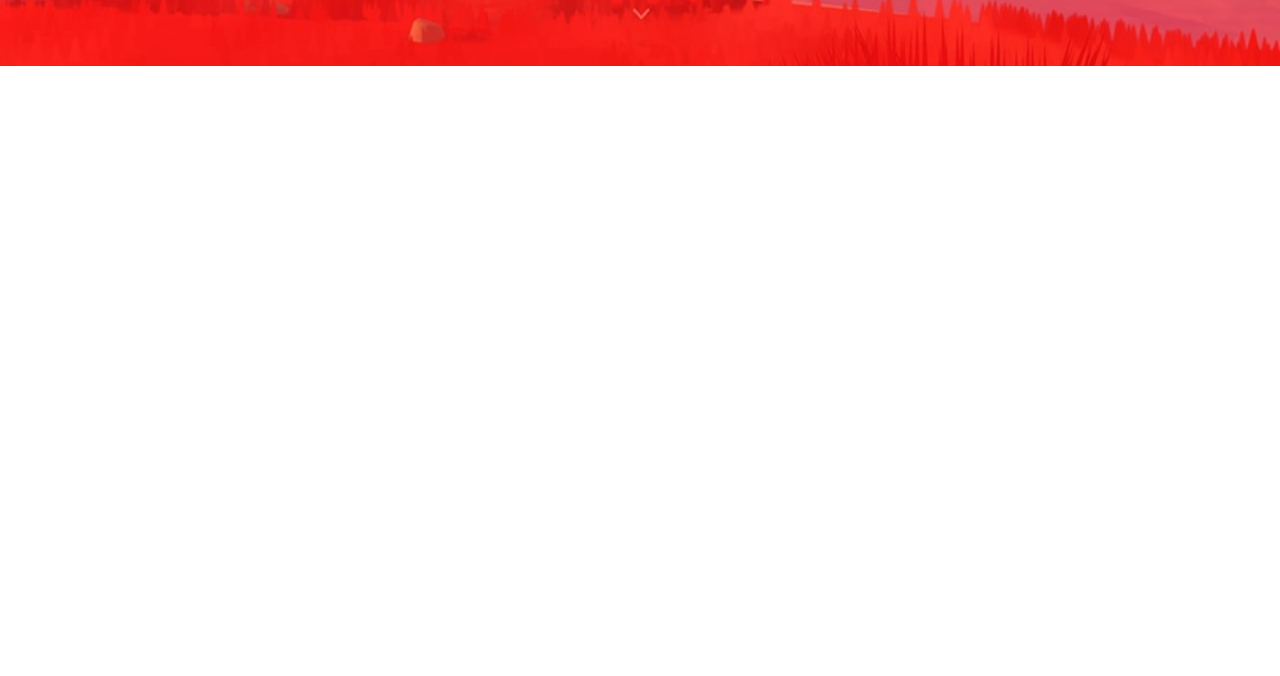
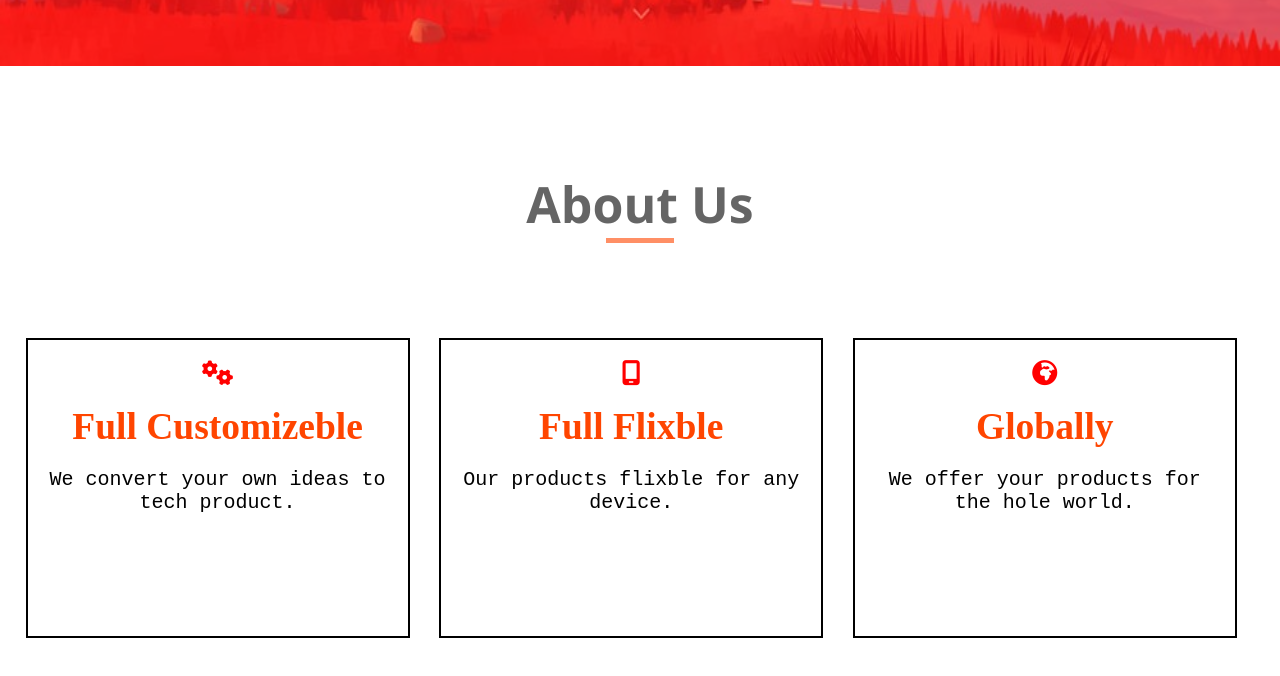
Before and after one commit to Ahmed101Mohammed/tech-produ, a plain HTML site: page index.html in a window 1280 px wide. Shown: the part 734-1410 px from the top of the page. Before the commit the page ends 800 px from the top, so only its background shows below. Drawn offline with Linux system fonts and the light colour scheme.

Commit message:
Add about section. In this section I creat new general calsses: - section. - card. The section contaiin: - The title of the section. - Three cards.

```diff
--- a/index.html
+++ b/index.html
@@ -24,7 +24,7 @@
            <div class="nav-par">
                <ul>
                    <li><a href="#home">Home</a></li>
-                   <li><a href="#">About</a></li>
+                   <li><a href="#about">About</a></li>
                    <li><a href="#">Portfolio</a></li>
                    <li><a href="#">Services</a></li>
                    <li><a href="#">Prices</a></li>
@@ -56,4 +56,62 @@
                 </div>
             </div>
         </div>
+
+    <!-- Section: About -->
+        <div id="about" class="about">
+            <div class="container">
+                <div class="section">
+                    <h2 class="title">
+                        About Us
+                    </h2>
+                </div>
+                <div class="content">
+                    <div class="card">
+                        <div class="icon">
+                            <i class="fa-solid fa-gears"></i>
+                        </div>
+                        <div class="title">
+                            <h2>Full Customizeble</h2>
+                        </div>
+
+                        <div class="details">
+                            <p>
+                                We convert your own ideas to  tech product.
+                            </p>
+                        </div>
+                    </div>
+
+                    <div class="card">
+                        <div class="icon">
+                            <i class="fa-solid fa-mobile-screen"></i>
+                        </div>
+                        <div class="title">
+                            <h2>Full Flixble</h2>
+                        </div>
+
+                        <div class="details">
+                            <p>
+                                Our products flixble for any device.
+                            </p>
+                        </div>
+                    </div>
+
+                    <div class="card">
+                        <div class="icon">
+                            <i class="fa-solid fa-earth-africa"></i>
+                        </div>
+                        <div class="title">
+                            <h2>Globally</h2>
+                        </div>
+
+                        <div class="details">
+                            <p>
+                                We offer your products for the hole world.
+                            </p>
+                        </div>
+                    </div>
+                </div>
+            </div>
+        </div>
+    </body>
 </html>
--- a/style/general.css
+++ b/style/general.css
@@ -25,3 +25,106 @@ a
     color: black;
     text-decoration: none;
 }
+
+/* for sectin class */
+.section .title
+{
+    font-size: 50px;
+    font-family:'Segoe UI', Tahoma, Geneva, Verdana, sans-serif;
+    position: relative;
+    text-align: center;
+    width: fit-content;
+    margin: auto;
+    margin-bottom: 100px;
+    opacity: 0.6;
+    cursor: default;
+}
+
+.section .title::after
+{
+    display: block;
+    content: "";
+    width: 30%;
+    left: calc(50% - 15%);
+    height: 5px;
+    background-color: orangered;
+    position: absolute;
+
+}
+
+
+/* for card class */
+.card
+{
+    display: inline-block;
+    width: 30%;
+    border: 2px black solid;
+    height: 300px;
+    padding: 20px;
+    cursor: pointer;
+    margin-left: 2%;
+    transition: 0.6s;
+    position: relative;
+
+}
+
+.card .icon
+{
+    color: red;
+    text-align: center;
+    font-size: 25px;
+    transition: 0.6s;
+
+}
+
+.card .title
+{
+    text-align: center;
+    font-size: 25px;
+    color: orangered;
+    margin: 20px 0px;
+    transition: 1s;
+}
+
+.card .details
+{
+    text-align: center;
+    font-size: 20px;
+    font-family: monospace;
+}
+
+
+.card::after
+{
+    content: "";
+    display: block;
+    position: absolute;
+    left: 0px;
+    top: 0px;
+    width: 100%;
+    height: 0%;
+    background-color: tomato;
+    z-index: -1;
+    transition: 0.6s;
+}
+
+.card:hover
+{
+    border: white 2px solid;
+    color: white
+}
+
+.card:hover::after
+{
+    height: 100%;
+}
+
+ .card:hover > .title
+ {
+    color: white
+ }
+
+ .card:hover > .icon
+ {
+     color: turquoise;
+ }
--- a/style/style.css
+++ b/style/style.css
@@ -126,3 +126,18 @@ div.home div.cover div.filter div.buttons button.start:hover
     background-color: tomato;
     color: white;
 }
+
+/* about section styles */
+div.about
+{
+    width: 100%;
+    height: 100%;
+    position: relative;
+}
+
+div.about div.container
+{
+    position: absolute;
+    top: 13%;
+    width: 100%;
+}
```
